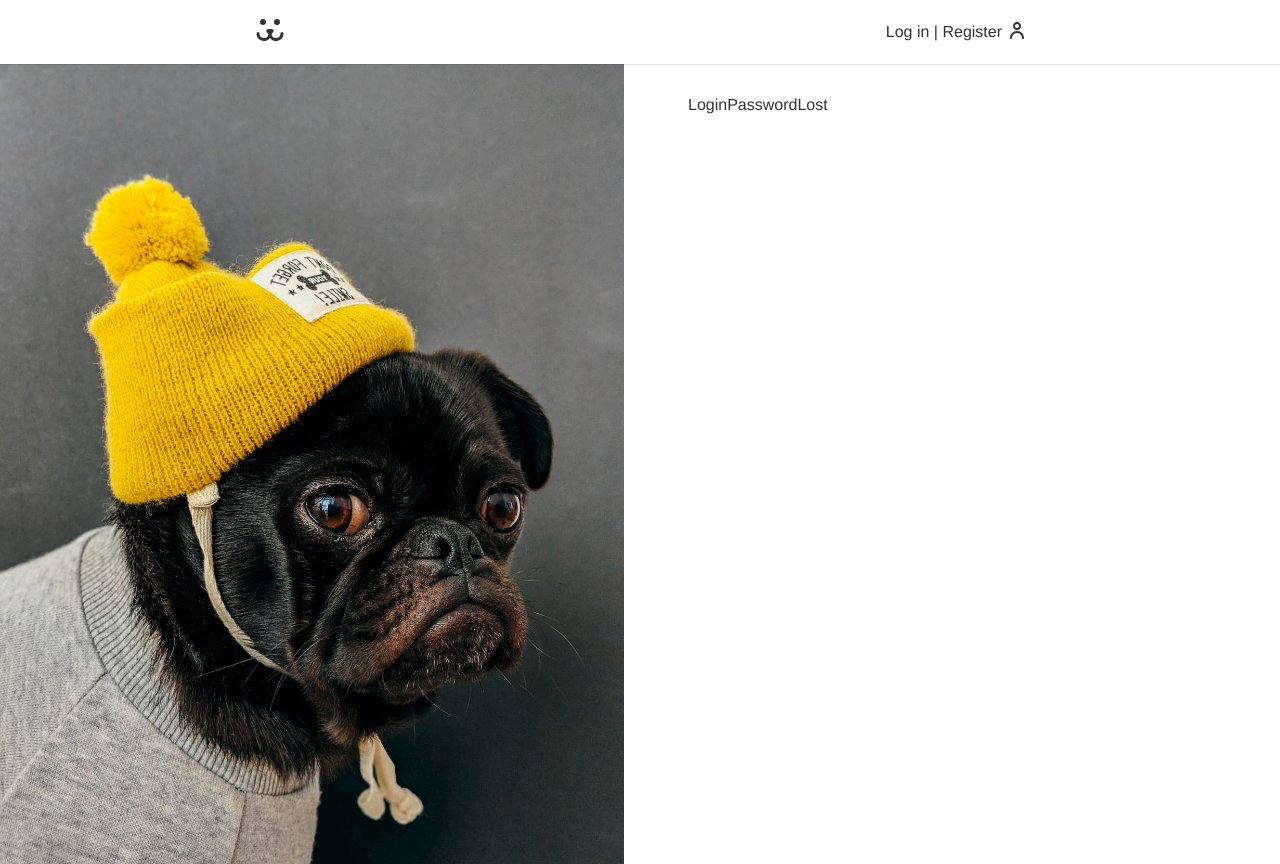
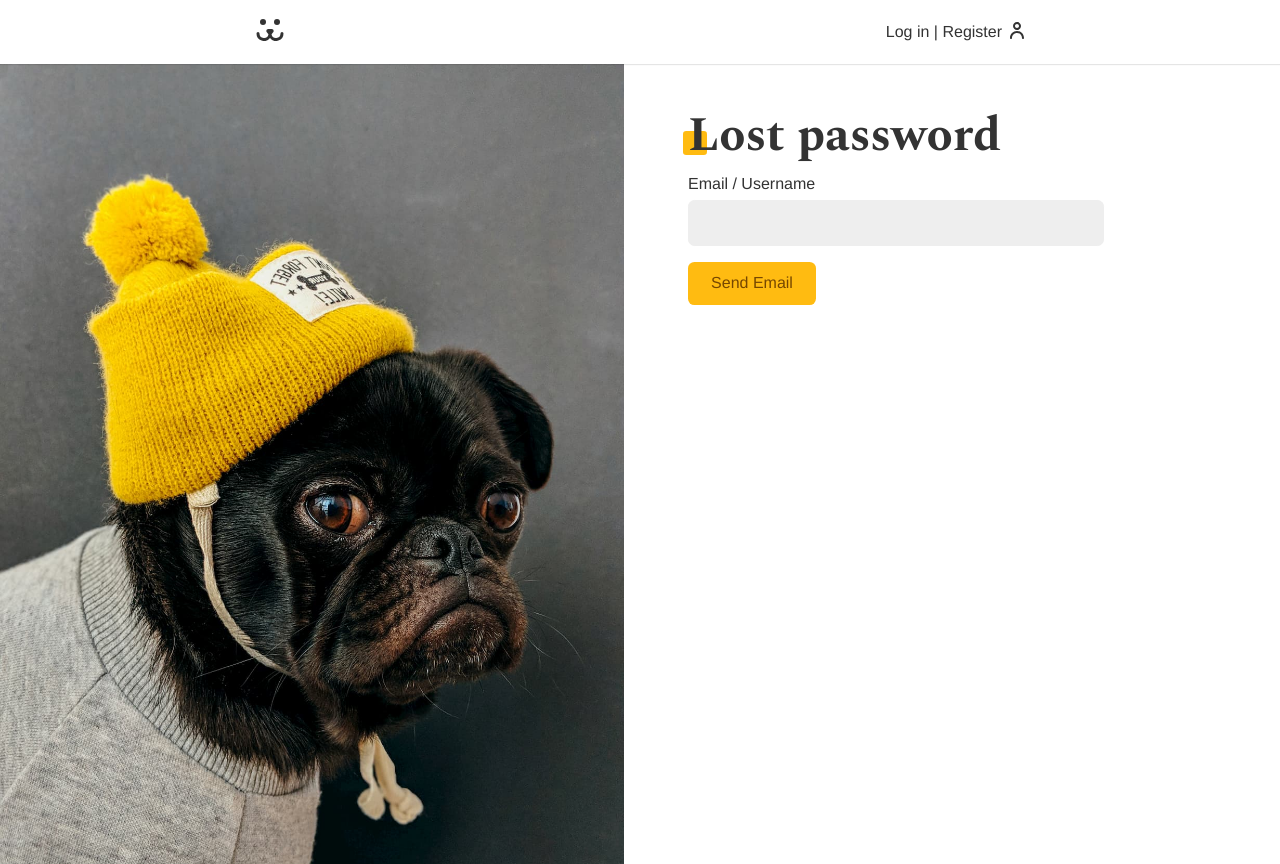
Before and after one commit to gerbelli27/dogs, a React (Create React App) app: page /login/lost in a window 1280 px wide. Built offline with nearby package versions, Linux system fonts and the light colour scheme.

Commit message:
password  lost first step

```diff
--- a/src/api.js
+++ b/src/api.js
@@ -110,3 +110,16 @@ export function PHOTO_DELETE(id) {
     },
   };
 }
+
+export function PASSWORD_LOST(body) {
+  return {
+    url: API_URL + "/api/password/lost",
+    options: {
+      method: "POST",
+      headers: {
+        "Content-Type": "application/json",
+      },
+      body: JSON.stringify(body),
+    },
+  };
+}
--- a/src/components/Feed/FeedPhotos.js
+++ b/src/components/Feed/FeedPhotos.js
@@ -11,7 +11,7 @@ const FeedPhotos = ({ page, user, setModalPhoto, setInfinite }) => {
 
   useEffect(() => {
     async function fetchPhotos() {
-      const total = 2;
+      const total = 6;
       const { url, options } = PHOTOS_GET({ page, total, user });
       const { response, json } = await request(url, options);
       if (response && response.ok && json.length < total) setInfinite(false);
--- a/src/components/Login/LoginPasswordLost.js
+++ b/src/components/Login/LoginPasswordLost.js
@@ -1,4 +1,42 @@
+import Input from "../Forms/Input";
+import Button from "../Forms/Button";
+import useForm from "../../Hooks/useForm";
+import useFetch from "../../Hooks/useFetch";
+import { PASSWORD_LOST } from "../../api";
+import Error from "../Helper/Error";
+
 const LoginPasswordLost = () => {
-  return <div>LoginPasswordLost</div>;
+  const login = useForm();
+  const { data, loading, error, request } = useFetch();
+  function handleSubmit(event) {
+    event.preventDefault();
+    if (login.validate()) {
+      const { url, options } = PASSWORD_LOST({
+        login: login.value,
+        url: "http://localhost:3000/login/lost",
+      });
+      request(url, options);
+    }
+  }
+
+  return (
+    <section>
+      <h1 className="title">Lost password</h1>
+      {data ? (
+        <p style={{ color: "#4c1" }}>{data}</p>
+      ) : (
+        <form onSubmit={handleSubmit}>
+          <Input label="Email / Username" type="text" name="login" {...login} />
+          {loading ? (
+            <Button disabled>Sending...</Button>
+          ) : (
+            <Button>Send Email</Button>
+          )}
+        </form>
+      )}
+
+      <Error error={error} />
+    </section>
+  );
 };
 export default LoginPasswordLost;
```
